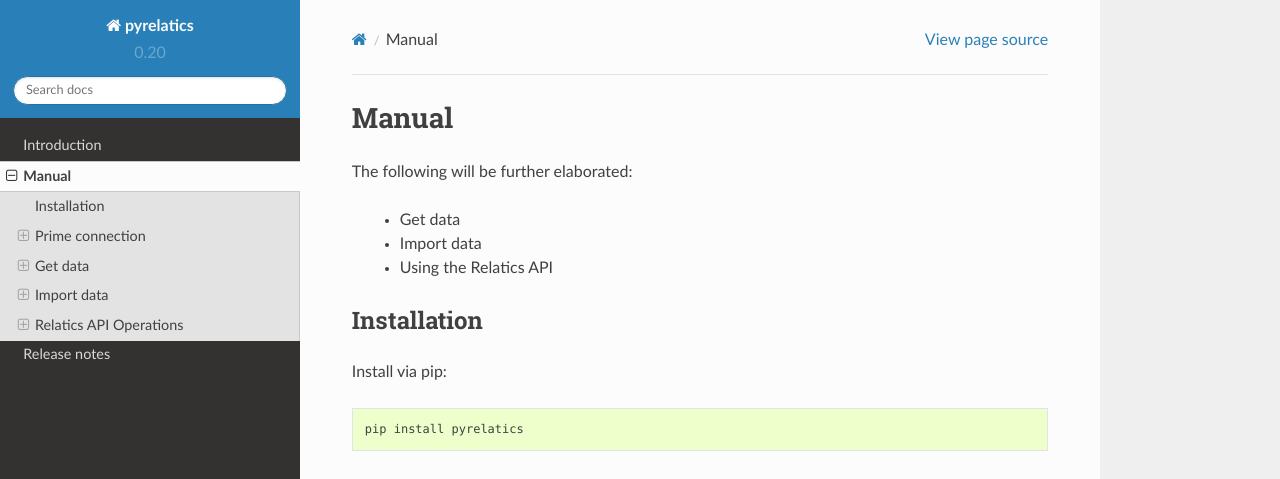
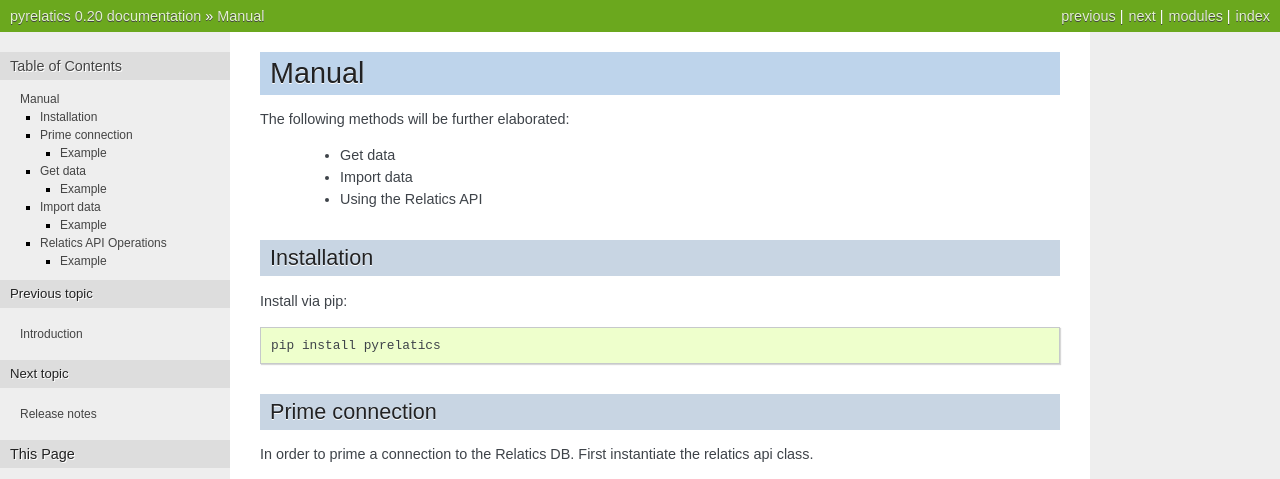
Before and after one commit to IMAMBAKS/pyrelatics, a Sphinx documentation site: the page built from source/manual.rst, in a window 1280 px wide and 1400 px high. Shown: the top 479 px of the window. Built offline with Sphinx 7.4.7, drawn with Linux system fonts in a browser that asks for light colours; some of the changed text lies outside the part shown.

Commit message:
documentational changes + moved typings to another file

```diff
--- a/source/conf.py
+++ b/source/conf.py
@@ -114,7 +114,7 @@
 
 # The theme to use for HTML and HTML Help pages.  See the documentation for
 # a list of builtin themes.
-html_theme = 'sphinx_rtd_theme'
+html_theme = 'nature'
 
 # Theme options are theme-specific and customize the look and feel of a theme
 # further.  For a list of options available for each theme, see the
--- a/source/manual.rst
+++ b/source/manual.rst
@@ -1,7 +1,7 @@
 Manual
 ======
 
-The following will be further elaborated:
+The following methods will be further elaborated:
 
     * Get data
     * Import data
```
